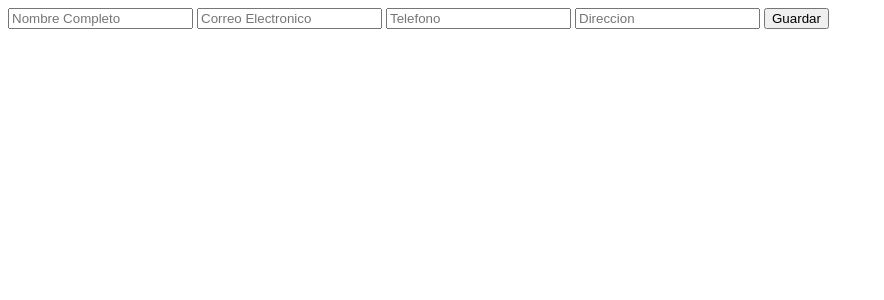
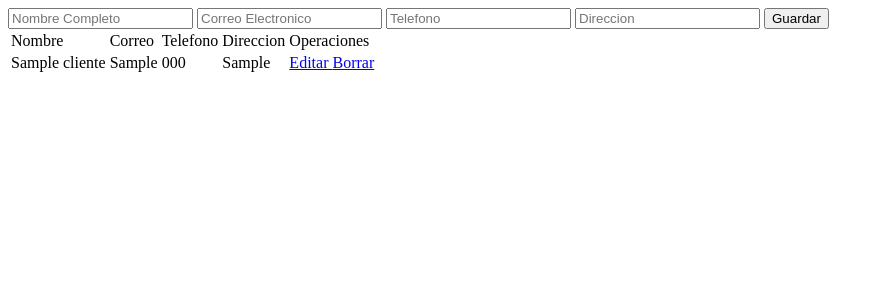
Before and after one commit to Jorge-solis04/CRUD_SQL_PYTHON_MUSIC_STORE_2025, a Flask app: page / in a window 1280 px wide. Shown: the top 300 px of the page, without its empty margins (0-884 px from the left). Run offline with Flask 3, Linux system fonts and the light colour scheme; tables that the repository leaves empty or names only in its code hold one stand-in row (values such as "Sample post"); data that the repository does not hold is empty.

Commit message:
[ADDED]: Agregue opciones para hacer delete y que imprima la tabla clientes jeje xd

```diff
--- a/app.py
+++ b/app.py
@@ -19,9 +19,17 @@ def get_connection():
 # settings
 app.secret_key = 'mySecretKey'
 
+#rutas de la pagina hueb
 @app.route('/')
 def index():
-    return render_template('index.html')
+
+    conn = get_connection()
+    cur = conn.cursor()
+    cur.execute('SELECT * FROM clientes')
+    data = cur.fetchall()
+    print(data)
+
+    return render_template('index.html', clientes = data)
 
 @app.route('/addClient' , methods = ['POST'])
 def addClient():
@@ -42,6 +50,17 @@ def addClient():
 
         return redirect(url_for('index'))
 
+@app.route('/delete/<string:id_cliente>')
+def deleteClient(id_cliente):
+    conn = get_connection()
+    cur = conn.cursor()
+    cur.execute('DELETE FROM clientes WHERE id_cliente = (%s)', (id_cliente,))
+    conn.commit()
+    flash('Cliente Eliminado Exitosamente')
+
+    return redirect(url_for('index'))
+
+
 
 if __name__ == '__main__':
-    app.run(port = 3000 ,debug=True)
+    app.run(port = 5000, debug=True)
--- a/templates/index.html
+++ b/templates/index.html
@@ -21,5 +21,31 @@
       <input type="text" name="direccion" placeholder="Direccion" />
       <button type="submit">Guardar</button>
     </form>
+
+    <table>
+        <thead>
+            <tr>
+                <td>Nombre</td>
+                <td>Correo</td>
+                <td>Telefono</td>
+                <td>Direccion</td>
+                <td>Operaciones</td>
+            </tr>
+        </thead>
+        <tbody>
+            {% for client in clientes %}
+            <tr>
+                <td>{{ client.nombre }}</td>
+                <td>{{ client.correo }}</td>
+                <td>{{ client.telefono }}</td>
+                <td>{{ client.direccion }}</td>
+                <td>
+                <a href="/edit/{{client.id_cliente}}"> Editar </a>
+                <a href="/delete/{{client.id_cliente}}"> Borrar </a>
+                </td>
+            </tr>
+            {% endfor %}
+        </tbody>
+    </table>
   </body>
 </html>
```
